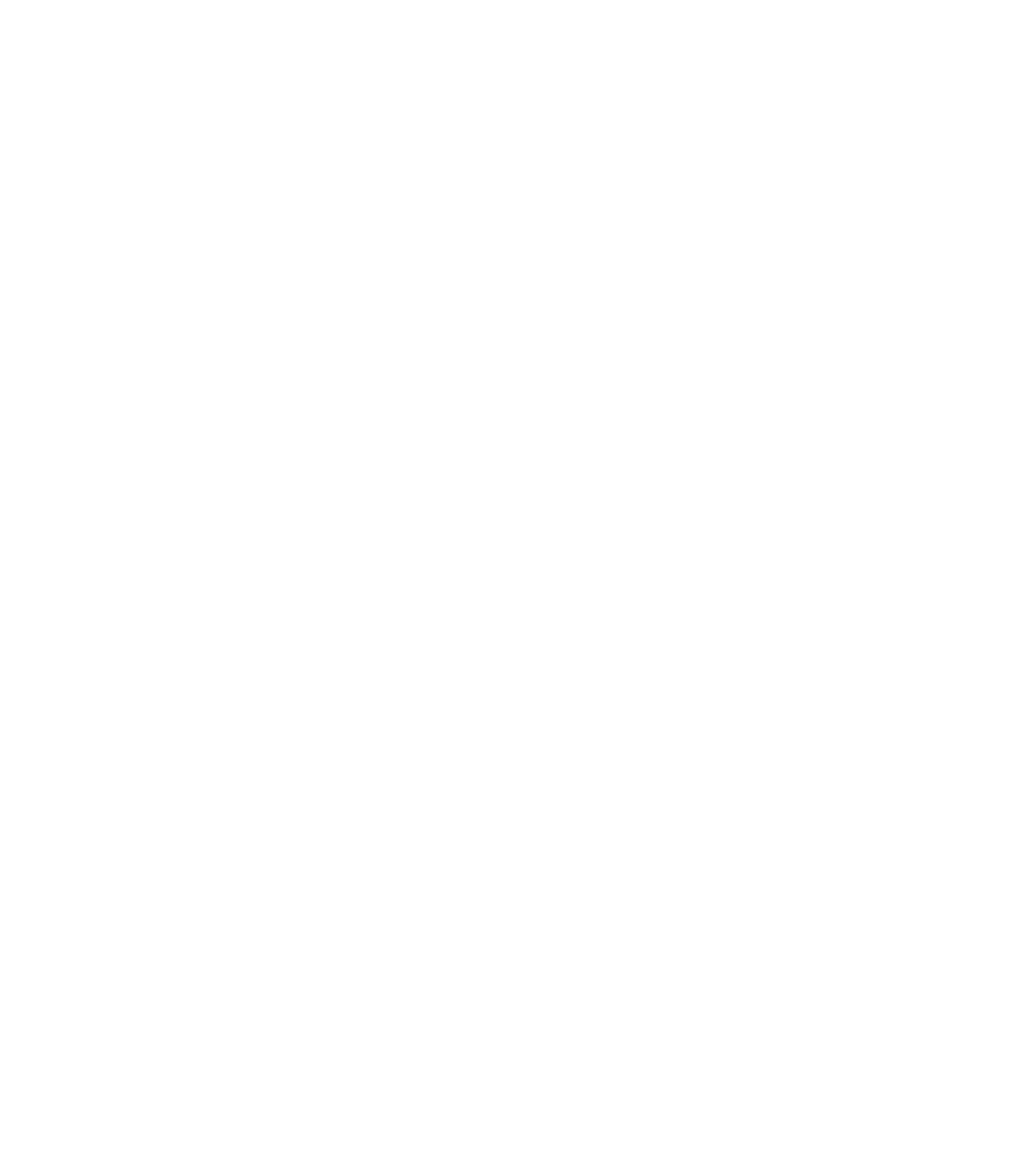
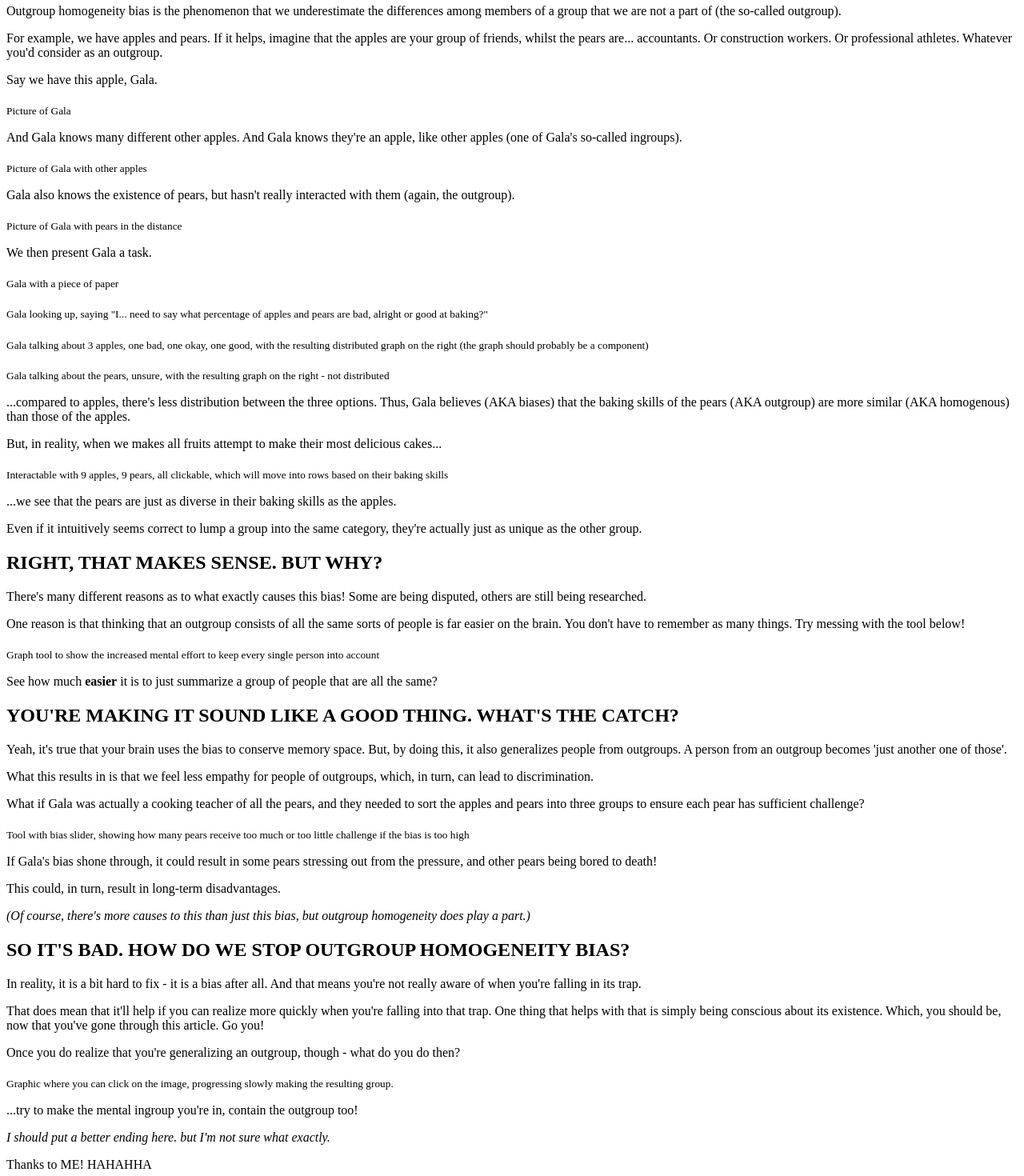
Before and after one commit to AxiDragon/outgroup-odyssey, a React (Create React App) app: page / in a window 1280 px wide. Shown: the part 160-1630 px from the top of the page at 80% size. Before the commit the page ends 800 px from the top, so only its background shows below. Built offline with nearby package versions, Linux system fonts and the light colour scheme.

Commit message:
Create basic article structure

```diff
--- a/src/App.tsx
+++ b/src/App.tsx
@@ -1,7 +1,19 @@
+import TitleCard from "@c/TitleCard";
+import TopicSection from "@c/TopicSection";
+import CauseSection from "@c/CauseSection";
+import EffectSection from "@c/EffectSection";
+import SolutionSection from "@c/SolutionSection";
+import Credits from "@c/Credits";
+
 function App() {
   return (
     <div>
-      Hey.
+      <TitleCard />
+      <TopicSection />
+      <CauseSection />
+      <EffectSection />
+      <SolutionSection />
+      <Credits />
     </div>
   );
 }
--- /dev/null
+++ b/src/components/CauseSection.tsx
@@ -0,0 +1,16 @@
+const CauseSection = () => {
+	return (
+		<div>
+			<h2>RIGHT, THAT MAKES SENSE. BUT WHY?</h2>
+			<p>There's many different reasons as to what exactly causes this bias!
+				Some are being disputed, others are still being researched.</p>
+			<p>One reason is that thinking that an outgroup consists of all the same sorts of people
+				is far easier on the brain. You don't have to remember as many things.
+				Try messing with the tool below!</p>
+			<p><sub>Graph tool to show the increased mental effort to keep every single person into account</sub></p>
+			<p>See how much <b>easier</b> it is to just summarize a group of people that are all the same?</p>
+		</div>
+	);
+}
+
+export default CauseSection;
--- /dev/null
+++ b/src/components/Credits.tsx
@@ -0,0 +1,11 @@
+const Credits = () => {
+	return (
+		<div>
+			<p>Thanks to ME! HAHAHHA</p>
+			<p>I should put sources here.</p>
+			<p>But also definitely thanks to Nicky Case for the inspiration.</p>
+		</div>
+	);
+}
+
+export default Credits;
--- /dev/null
+++ b/src/components/EffectSection.tsx
@@ -0,0 +1,23 @@
+const EffectSection = () => {
+	return (
+		<div>
+			<h2>YOU'RE MAKING IT SOUND LIKE A GOOD THING. WHAT'S THE CATCH?</h2>
+			<p>Yeah, it's true that your brain uses the bias to conserve memory space.
+				But, by doing this, it also generalizes people from outgroups.
+				A person from an outgroup becomes 'just another one of those'.</p>
+			<p>What this results in is that we feel less empathy for people
+				of outgroups, which, in turn, can lead to discrimination.</p>
+			<p>What if Gala was actually a cooking teacher of all the pears, and they needed
+				to sort the apples and pears into three groups to ensure each pear has sufficient challenge?</p>
+			<p><sub>Tool with bias slider, showing how many pears receive too much
+				or too little challenge if the bias is too high</sub></p>
+			<p>If Gala's bias shone through, it could result in some pears stressing out from the pressure,
+				and other pears being bored to death!</p>
+			<p>This could, in turn, result in long-term disadvantages.</p>
+			<p><i>(Of course, there's more causes to this than just this bias,
+				but outgroup homogeneity does play a part.)</i></p>
+		</div>
+	);
+}
+
+export default EffectSection;
--- /dev/null
+++ b/src/components/SolutionSection.tsx
@@ -0,0 +1,18 @@
+const SolutionSection = () => {
+	return (
+		<div>
+			<h2>SO IT'S BAD. HOW DO WE STOP OUTGROUP HOMOGENEITY BIAS?</h2>
+			<p>In reality, it is a bit hard to fix - it is a bias after all.
+				And that means you're not really aware of when you're falling in its trap.</p>
+			<p>That does mean that it'll help if you can realize more quickly when you're falling into that trap.
+				One thing that helps with that is simply being conscious about its existence.
+				Which, you should be, now that you've gone through this article. Go you!</p>
+			<p>Once you do realize that you're generalizing an outgroup, though - what do you do then?</p>
+			<p><sub>Graphic where you can click on the image, progressing slowly making the resulting group.</sub></p>
+			<p>...try to make the mental ingroup you're in, contain the outgroup too!</p>
+			<p><i>I should put a better ending here. but I'm not sure what exactly.</i></p>
+		</div>
+	);
+}
+
+export default SolutionSection;
--- /dev/null
+++ b/src/components/TitleCard.tsx
@@ -0,0 +1,10 @@
+const TitleCard = () => {
+	return (
+		<div>
+			<h1>OUTGROUP ODYSSEY</h1>
+			<p>An interactive article about outgroup homogeneity bias!</p>
+		</div>
+	);
+};
+
+export default TitleCard;
--- /dev/null
+++ b/src/components/TopicSection.tsx
@@ -0,0 +1,35 @@
+const TopicSection = () => {
+	return (
+		<div>
+			<h2>OUTGROUP HOMOGENEITY BIAS? WHAT'S THAT?</h2>
+			<p>Outgroup homogeneity bias is the phenomenon that we underestimate the differences among
+				members of a group that we are not a part of (the so-called outgroup).</p>
+			<p>For example, we have apples and pears. If it helps, imagine that the apples are your group of friends,
+				whilst the pears are... accountants. Or construction workers. Or professional athletes.
+				Whatever you'd consider as an outgroup.</p>
+			<p>Say we have this apple, Gala.</p>
+			<p><sub> Picture of Gala </sub></p>
+			<p>And Gala knows many different other apples. And Gala knows they're an apple,
+				like other apples (one of Gala's so-called ingroups).</p>
+			<p><sub> Picture of Gala with other apples </sub></p>
+			<p>Gala also knows the existence of pears, but hasn't really interacted with them
+				(again, the outgroup).</p>
+			<p><sub> Picture of Gala with pears in the distance </sub></p>
+			<p>We then present Gala a task.</p>
+			<p><sub> Gala with a piece of paper </sub></p>
+			<p><sub> Gala looking up, saying "I... need to say what percentage of apples and pears are bad, alright or good at baking?" </sub></p>
+			<p><sub> Gala talking about 3 apples, one bad, one okay, one good, with the resulting distributed graph on the right (the graph should probably be a component) </sub></p>
+			<p><sub> Gala talking about the pears, unsure, with the resulting graph on the right - not distributed </sub></p>
+			<p>...compared to apples, there's less distribution between the three options.
+				Thus, Gala believes (AKA biases) that the baking skills of the pears (AKA outgroup)
+				are more similar (AKA homogenous) than those of the apples.</p>
+			<p>But, in reality, when we makes all fruits attempt to make their most delicious cakes...</p>
+			<p><sub> Interactable with 9 apples, 9 pears, all clickable, which will move into rows based on their baking skills</sub></p>
+			<p>...we see that the pears are just as diverse in their baking skills as the apples.</p>
+			<p>Even if it intuitively seems correct to lump a group into the same category,
+				they're actually just as unique as the other group.</p>
+		</div>
+	);
+}
+
+export default TopicSection;
```
